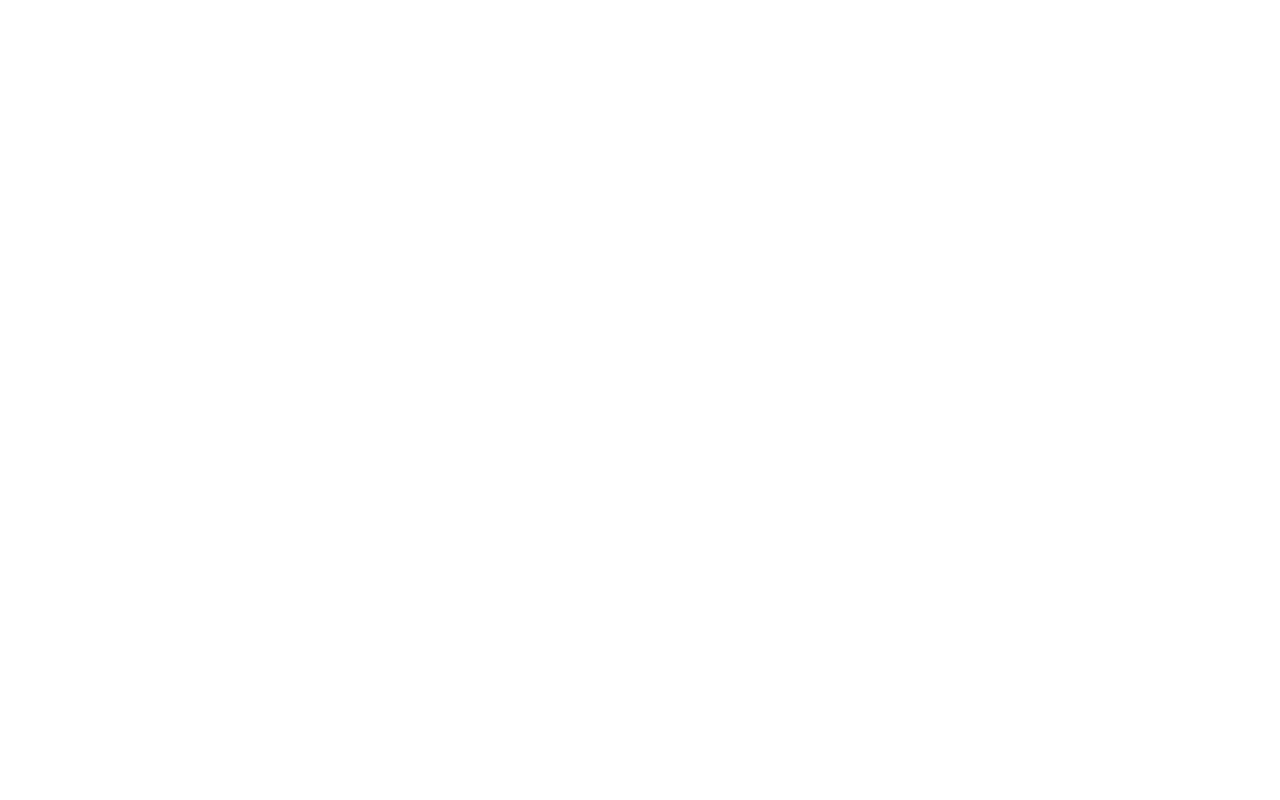
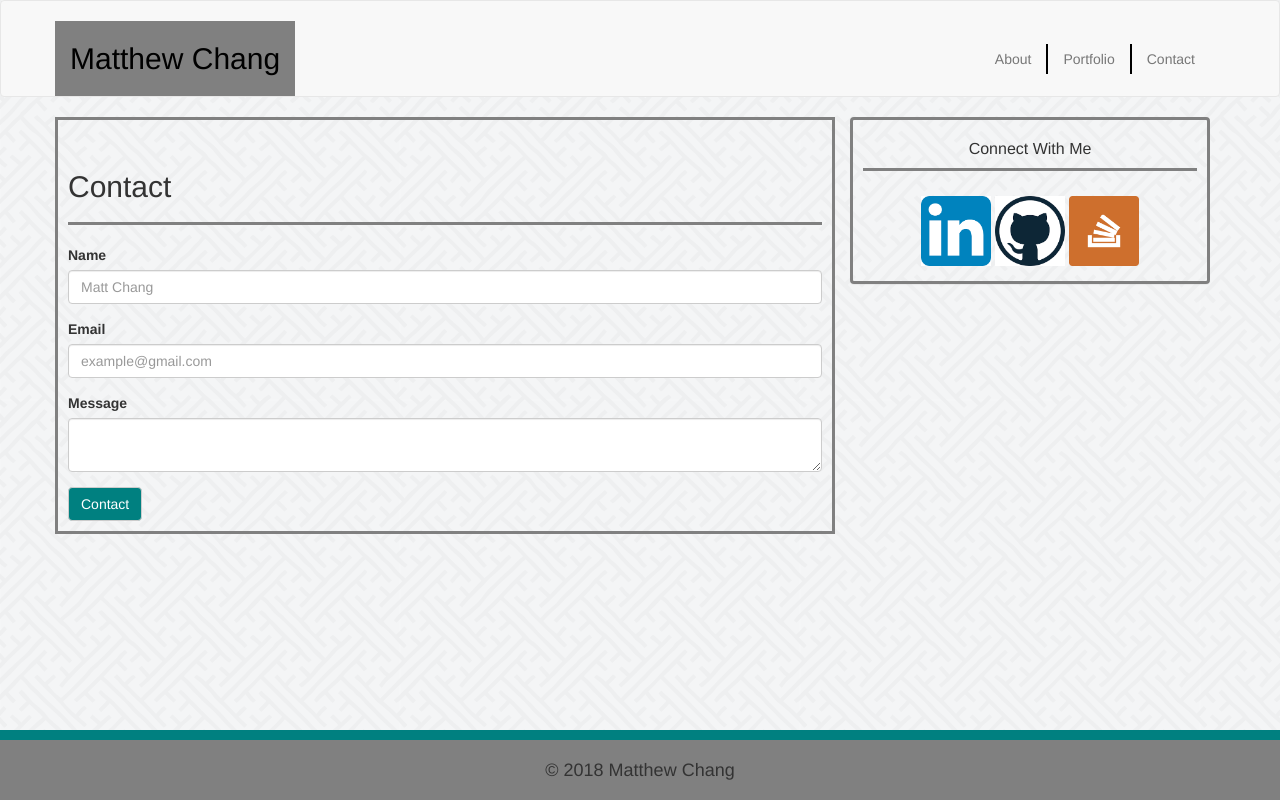
Before and after one commit to marley408/Bootstrap-Portfolio, a plain HTML site: page contact.html in a window 1280 px wide. Drawn offline with nearby package versions, Linux system fonts and the light colour scheme.

Commit message:
finished index and contact files

```diff
--- a/assets/css/style.css
+++ b/assets/css/style.css
@@ -0,0 +1,123 @@
+.row{
+    border: 10px;
+}
+
+
+body{
+    background-image: url(../img/sayagata-400px.png);
+}
+
+.page-wrapper {
+    min-height: calc( 100vh - 70px );
+}
+
+.page-header{
+    border-bottom: 3px solid gray;
+}
+
+.about,
+.contact,
+.connect .panel {
+    border: 3px solid gray;
+}
+
+.connect .panel,
+.connect .panel-heading {
+    background: none;
+
+
+}
+
+.connect .panel-heading {
+    border-bottom: 3px solid gray;
+    margin: 10px;
+    text-align: center;
+}
+
+.connect .panel-body{
+    text-align: center;
+
+}
+
+.logo .navbar-brand{
+    background: gray;
+    color: black;
+    height: 75px;
+    line-height: 45px;
+    vertical-align: middle;
+    font-size: 30px;
+    font-weight: 500;
+}
+
+.logo .navbar-brand:hover {
+    background-color: gray;
+    color: black;
+}
+
+.links{
+    margin: 22.5px -15px;
+}
+
+.links li{
+    border-left:2px solid black;
+
+}
+
+.links li a{
+    padding-top: 5px;
+    padding-bottom: 5px;
+}
+
+.links li:first-of-type{
+    border:0;
+}
+
+
+
+.header .container{
+    padding-top: 20px;
+}
+
+.footer {
+    bottom: 0;
+    width: 100%;
+    height: 70px;
+    line-height: 60px;
+    background-color: gray;
+    text-align: center;
+    border-top:10px solid teal;
+
+}
+
+.footer p {
+    margin: 0;
+    font-size: 18px;
+}
+
+.contact{
+    padding: 10px;
+}
+
+.contact .btn-default {
+    background: teal;
+    color: white;
+}
+
+@media screen and (max-width: 768px) {
+
+    .header {
+        display: flex;
+        flex-direction: column;
+        justify-content: center;
+    }
+
+    .header .links {
+        display: flex;
+        justify-content: space-around;
+        margin: 10px 0;
+    }
+
+    .header .links li {
+        border: 0;
+    }
+}
--- a/contact.html
+++ b/contact.html
@@ -0,0 +1,98 @@
+<!DOCTYPE html>
+<html lang="en-us">
+
+<head>
+
+  <meta charset="UTF-8">
+  <meta name="viewport" content="width=device-width, initial-scale=1">
+
+  <title>Bootstrap Portfolio</title>
+
+  <!-- Bootstrap CDN -->
+  <link rel="stylesheet" href="https://maxcdn.bootstrapcdn.com/bootstrap/3.3.6/css/bootstrap.min.css">
+  <link href="assets/css/style.css" type="text/css" rel="stylesheet">
+</head>
+
+<body>
+  <main class="page-wrapper">
+    <nav class="navbar navbar-default header">
+      <div class="container">
+        <div class="navbar-header logo">
+          <a class="navbar-brand" href="/">Matthew Chang</a>
+        </div>
+        <div class="collapse navbar-collapse" id="bs-example-navbar-collapse-1">
+          <ul class="nav navbar-nav navbar-right links">
+            <li><a href="/">About</a></li>
+            <li><a href="portfolio.html">Portfolio</a></li>
+            <li><a href="contact.html">Contact</a></li>
+          </ul>
+        </div>
+      </div>
+    </nav>
+
+    <div class="container">
+      <div class="row">
+        <div class="col-md-8 contact">
+            <div class="page-header"><h2>Contact</h2></div>
+            <form>
+                <div class="form-group">
+                    <label for="name">Name</label>
+                    <input type="text" class="form-control" id="name" placeholder="Matt Chang">
+                </div>
+                <div class="form-group">
+                    <label for="email">Email</label>
+                    <input type="email" class="form-control" id="email" placeholder="example@gmail.com">
+                </div>
+                <div class="form-group">
+                    <label for="exampleInputEmail1">Message</label>
+                    <textarea class="form-control" id="exampleInputEmail1" placeholder=""></textarea>
+                </div>
+
+                <button type="submit" class="btn btn-default">Contact</button>
+            </form>
+        </div>
+
+        <div class="col-md-4 connect">
+          <div class="panel panel-default">
+
+              <div class="panel-heading">
+              <h3 class="panel-title">Connect With Me</h3>
+            </div>
+
+            <div class="panel-body">
+                  <div class="icons">
+
+                      <a href="www.linkedin.com/in/matthew-c-a992aa151">
+                              <img src="assets/img/linkedin.png" alt="LinkdIn" width="70" height="70" />
+                      </a>
+
+                      <a href="https://github.com/marley408">
+                              <img src="assets/img/github.png" alt="Git" width="70" height="70" />
+                      </a>
+
+                      <a href="https://stackoverflow.com/">
+                              <a href="">
+                              <img src="assets/img/if_stackoverflow-square-social-media_764927.png" alt="StackOverflow" width="70" height="70" />
+                      </a>
+
+                  </div>
+            </div>
+          </div>
+        </div>
+      </div>
+    </div>
+  </main>
+  <footer class="footer">
+      <div class="container">
+        <p>&copy; 2018 Matthew Chang</p>
+      </div>
+    </footer>
+
+  <!-- jQuery CDN -->
+  <script src="https://ajax.googleapis.com/ajax/libs/jquery/1.11.3/jquery.min.js"></script>
+
+  <!-- Bootstrap JavaScript CDN -->
+  <script src="https://maxcdn.bootstrapcdn.com/bootstrap/3.3.7/js/bootstrap.min.js"></script>
+</body>
+
+</html>
```
Also changed, not shown: index.html (+41 -18 lines), portfolio.html (+83 -0 lines), assets/img/IMG_0372.jpg (added), assets/img/github.png (added), assets/img/if_stackoverflow-square-social-media_764927.png (added), assets/img/linkedin.png (added), assets/img/sayagata-400px.png (added).
